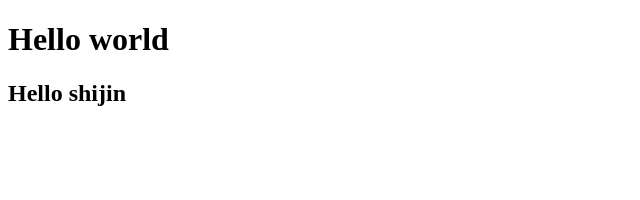
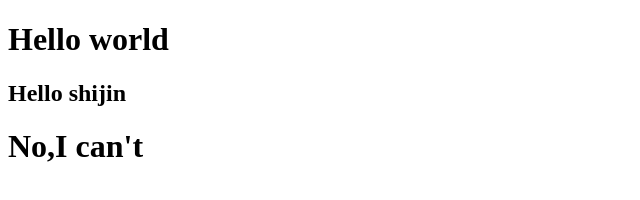
Before and after one commit to Shijin-S/datewithgit, a plain HTML site: page index.html in a window 1280 px wide. Shown: the whole page, without its empty margins (0-640 px from the left). Drawn offline with Linux system fonts and the light colour scheme.

Commit message:
negative answer added

```diff
--- a/index.html
+++ b/index.html
@@ -8,5 +8,6 @@
 <body>
     <h1>Hello world</h1>
     <h2>Hello shijin</h2>
+    <h1>No,I can't</h1>
 </body>
 </html>
```
